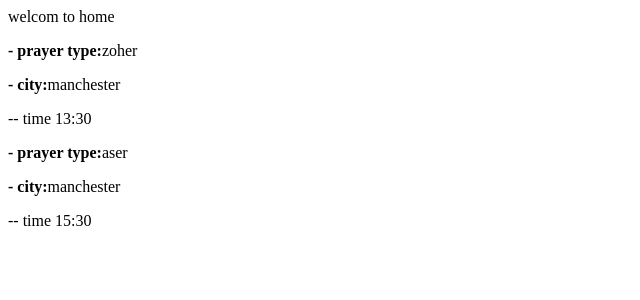
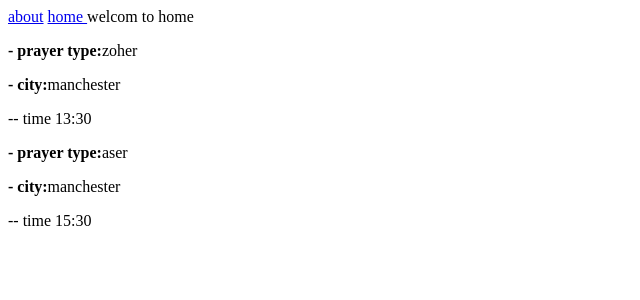
Before and after one commit to abukharis/prayer_project, a Flask app: page / in a window 1280 px wide. Shown: the top 300 px of the page, without its empty margins (0-640 px from the left). Run offline with Flask 2, Linux system fonts and the light colour scheme.

Commit message:
sixth9 commit

```diff
--- a/application/templates/layout.html
+++ b/application/templates/layout.html
@@ -4,8 +4,9 @@
     <title>{{ title }} - page</title>
 </head>
 <body>
+    <a href="{{ url_for('about') }}">about</a>
 
-
+    <a href="{{ url_for('home') }}">home </a>
     {% block body_content %}
 {% endblock body_content %}
 </body>
```
